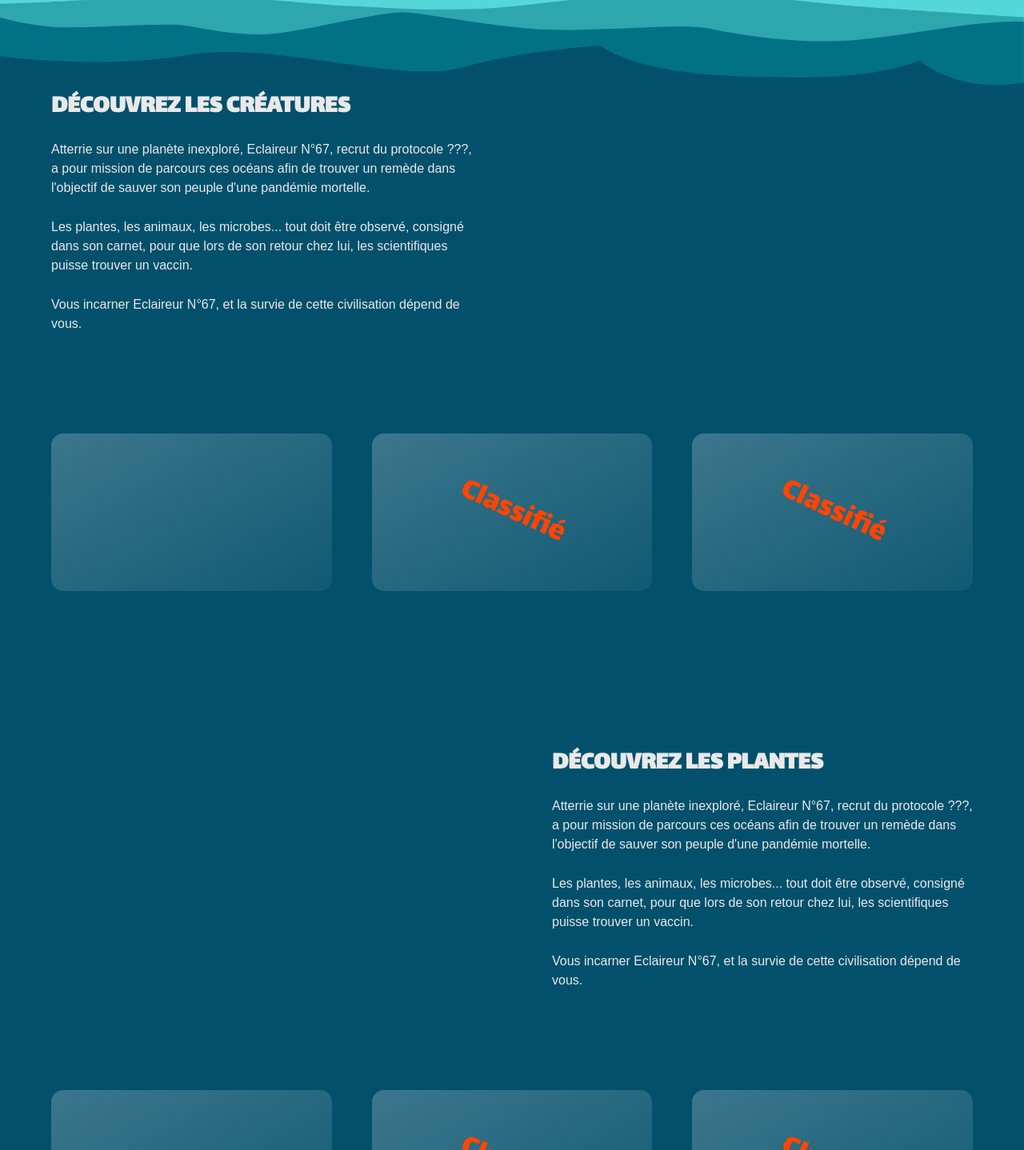
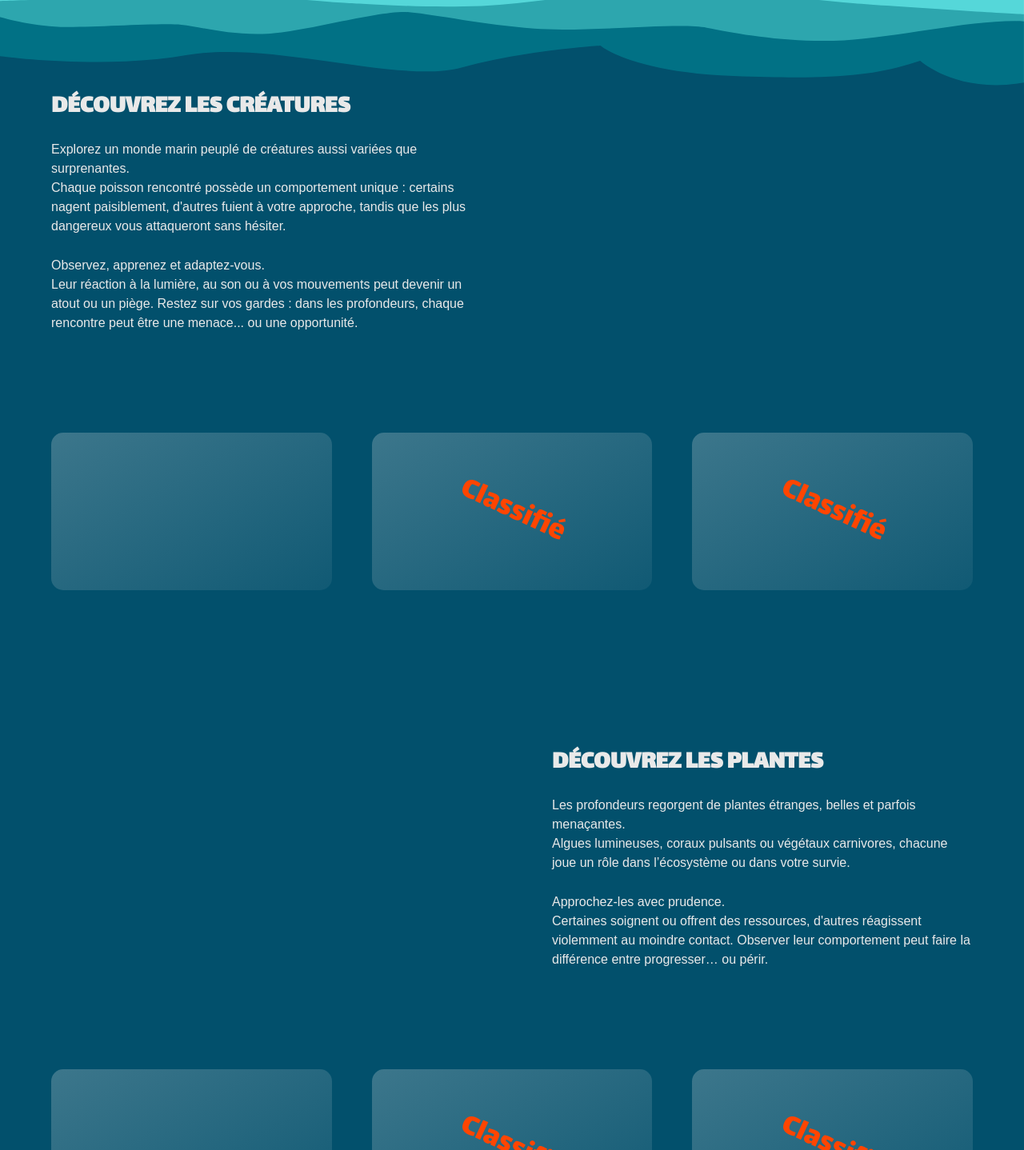
Before and after one commit to Aurelie-Runser/Abym, a Vue app: page /encyclopedie in a window 1280 px wide. Shown: the part 452-1890 px from the top of the page at 80% size. Built offline with nearby package versions, Linux system fonts and the light colour scheme; a web font is replaced by a local one.

Commit message:
ajout textes

```diff
--- a/src/components/SVGHero.vue
+++ b/src/components/SVGHero.vue
@@ -145,15 +145,15 @@
 }
 
 #vague-2{
-  animation: waveAnim 5s .5s ease-in-out infinite;
+  animation: waveAnim 5s ease-in-out infinite;
 }
 
 #vague-3{
-  animation: waveAnim 6s 1s ease-in-out infinite reverse;
+  animation: waveAnim 6s ease-in-out infinite reverse;
 }
 
 #vague-4{
-  animation: waveAnim 4s 1.5s ease-in-out infinite;
+  animation: waveAnim 4s ease-in-out infinite;
 }
 
 #cloud-1{
--- a/src/views/EncyclopedieView.vue
+++ b/src/views/EncyclopedieView.vue
@@ -16,16 +16,13 @@ import SliderComp from "@/components/SliderComp.vue";
           <h2>Découvrez les créatures</h2>
 
           <p>
-            Atterrie sur une planète inexploré, Eclaireur N°67, recrut du protocole ???, a pour
-            mission de parcours ces océans afin de trouver un remède dans l'objectif de sauver son
-            peuple d'une pandémie mortelle.
+            Explorez un monde marin peuplé de créatures aussi variées que surprenantes.
+            <br/>Chaque poisson rencontré possède un comportement unique : certains nagent paisiblement, d'autres fuient à votre approche, tandis que les plus dangereux vous attaqueront sans hésiter.
           </p>
           <p>
-            Les plantes, les animaux, les microbes... tout doit être observé, consigné dans son
-            carnet, pour que lors de son retour chez lui, les scientifiques puisse trouver un
-            vaccin.
+            Observez, apprenez et adaptez-vous.
+            <br/>Leur réaction à la lumière, au son ou à vos mouvements peut devenir un atout ou un piège. Restez sur vos gardes : dans les profondeurs, chaque rencontre peut être une menace... ou une opportunité.
           </p>
-          <p>Vous incarner Eclaireur N°67, et la survie de cette civilisation dépend de vous.</p>
         </div>
 
         <div class="content-image"></div>
@@ -42,16 +39,13 @@ import SliderComp from "@/components/SliderComp.vue";
           <h2>Découvrez les plantes</h2>
 
           <p>
-            Atterrie sur une planète inexploré, Eclaireur N°67, recrut du protocole ???, a pour
-            mission de parcours ces océans afin de trouver un remède dans l'objectif de sauver son
-            peuple d'une pandémie mortelle.
+            Les profondeurs regorgent de plantes étranges, belles et parfois menaçantes.
+            <br/>Algues lumineuses, coraux pulsants ou végétaux carnivores, chacune joue un rôle dans l’écosystème  ou dans votre survie.
           </p>
           <p>
-            Les plantes, les animaux, les microbes... tout doit être observé, consigné dans son
-            carnet, pour que lors de son retour chez lui, les scientifiques puisse trouver un
-            vaccin.
+            Approchez-les avec prudence.
+            <br/>Certaines soignent ou offrent des ressources, d'autres réagissent violemment au moindre contact. Observer leur comportement peut faire la différence entre progresser… ou périr.
           </p>
-          <p>Vous incarner Eclaireur N°67, et la survie de cette civilisation dépend de vous.</p>
         </div>
       </div>
 
--- a/src/views/HomeView.vue
+++ b/src/views/HomeView.vue
@@ -14,7 +14,7 @@ import MediasList from "@/components/MediasList.vue";
           <h2>L'Histoire</h2>
 
           <p>
-            Atterrie sur une planète inexploré, Eclaireur N°67, recrut du protocole ???, a pour
+            Atterrie sur une planète inexploré, Eclaireur N°67, recrut du protocole 51, a pour
             mission de parcours ces océans afin de trouver un remède dans l'objectif de sauver son
             peuple d'une pandémie mortelle.
           </p>
@@ -45,14 +45,11 @@ import MediasList from "@/components/MediasList.vue";
         <div class="decouvrez-content">
           <div class="decouvrez-texts">
             <p>
-              Lorem ipsum dolor sit amet, consectetur adipiscing elit, sed do eiusmod tempor
-              incididunt ut labore et dolore magna aliqua. Ut enim ad minim veniam, quis nostrud
-              exercitation ullamco laboris nisi ut aliquip ex ea commodo consequat.
+              Plongez dans cet univers sous-marin à vos risques et périls.
+              <br/>Dans ces eaux inconnues, tout ce qui bouge n'est pas forcément un allié. Certaines créatures fuient, d'autres attaquent sans prévenir. Même les plantes peuvent vous piéger, bloquer votre chemin… ou pire.
             </p>
-            <p>
-              Duis aute irure dolor in reprehenderit in voluptate velit esse cillum dolore eu fugiat
-              nulla pariatur. Excepteur sint occaecat cupidatat non proident, sunt in culpa qui
-              officia deserunt mollit anim id est laborum.
+            <p>Observer, analyser, survivre.
+              <br/>À vous de découvrir ce que cache réellement cet océan.
             </p>
           </div>
 
```
